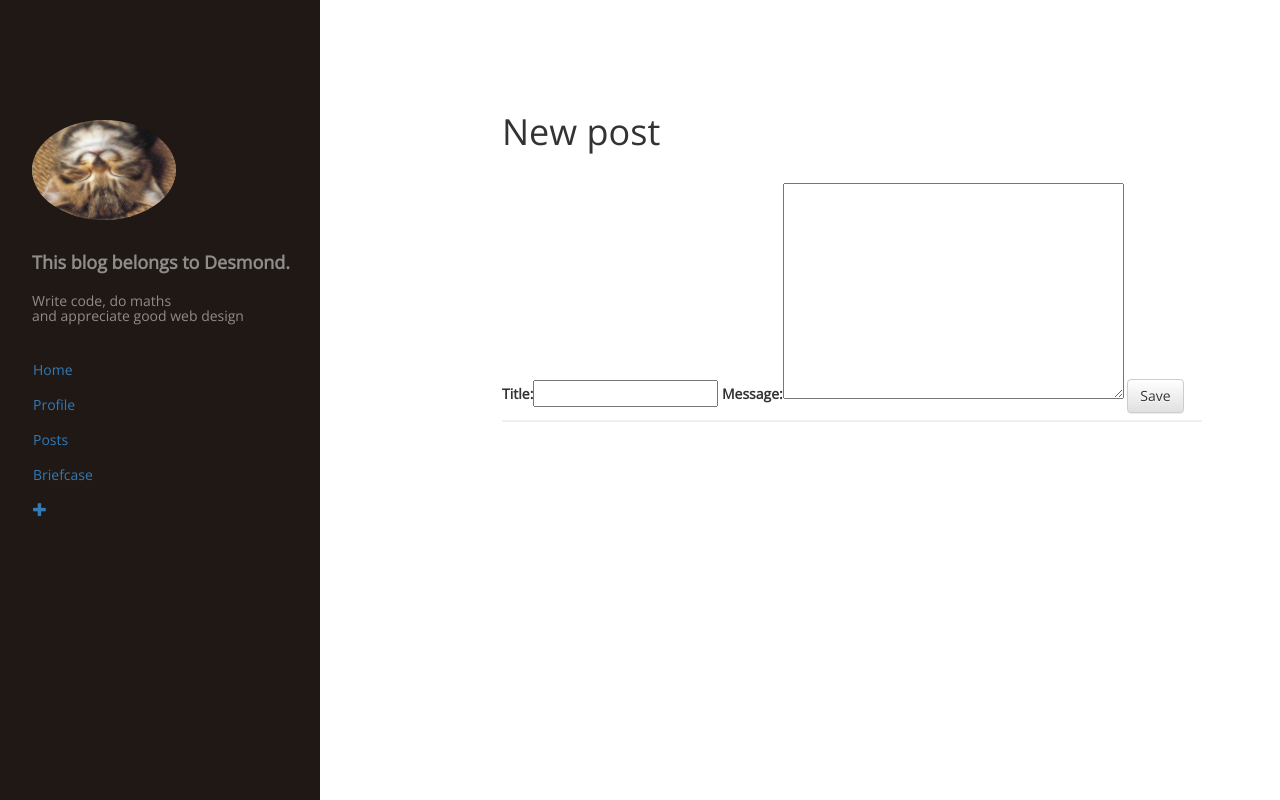
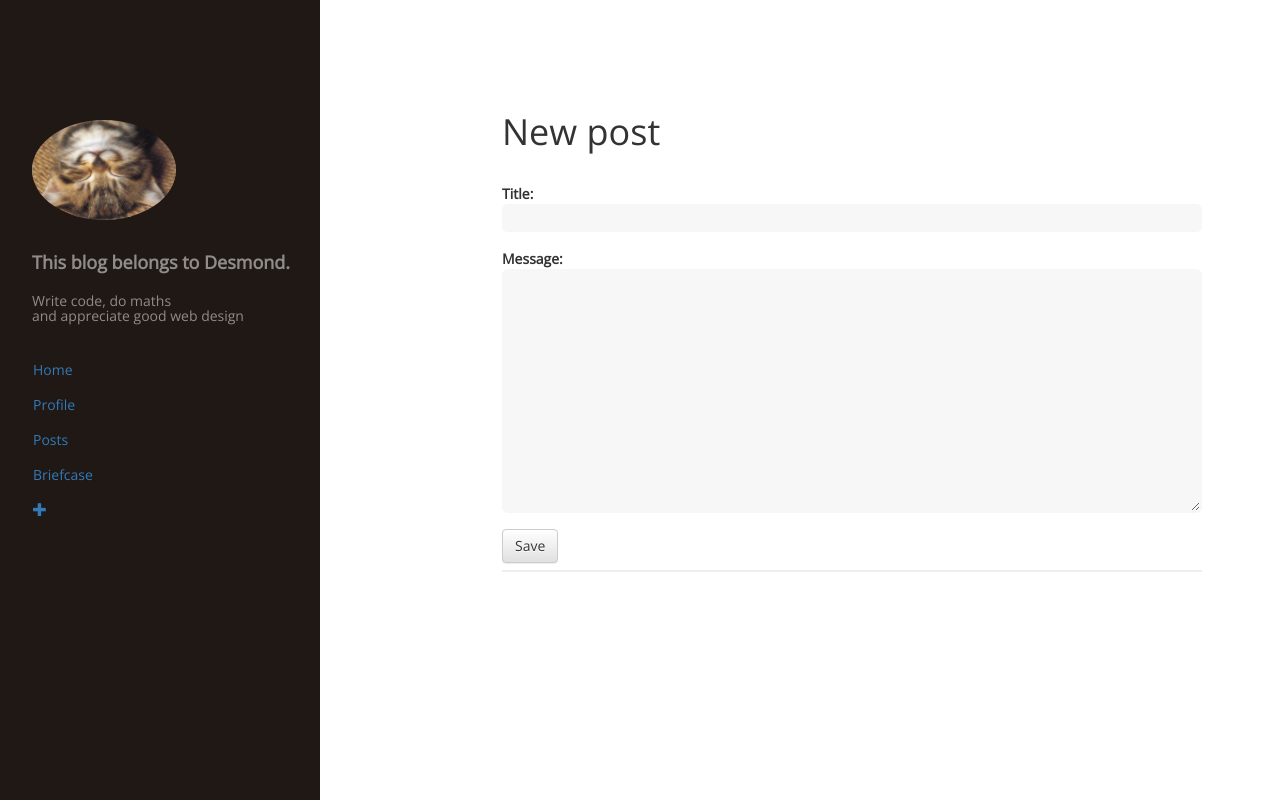
Before and after one commit to KnewYouWereTrouble/my_first_blog, a Django app: page /posts/new/ in a window 1280 px wide. Run offline with Django 3.2, Linux system fonts and the light colour scheme; some libraries are stand-ins or nearby versions.

Commit message:
fixed css

```diff
--- a/static/css/main.css
+++ b/static/css/main.css
@@ -76,11 +76,6 @@ section, summary, time, mark, audio, video {
 	margin-bottom : 3em;
 }
 
-.post .snippet{
-	max-height: 3em;
-	overflow:hidden;
-}
-
 .post h1{
 	margin-bottom: 0.3em;
 }
@@ -93,6 +88,37 @@ section, summary, time, mark, audio, video {
 	background-color: white;
 }
 
+.post p{
+	word-break: keep-all;
+}
+
 .post .written-by{
 	margin-top:3em;
 }
+
+.post-author-edit li{
+	display: inline-block;
+	margin-right: 1em;
+}
+
+.post-form input, textarea{
+	color: #a2a2a2;
+	font-size: 12pt;
+	font-weight: 400;
+	background: #f7f7f7;
+	border-radius: 0.35em;
+	border: solid 2px transparent;
+	outline: 0;
+	padding: 0 0.75em;
+	text-decoration: none;
+	width: 100%;
+	display:block;
+	padding: 0 0.75em;
+	margin-bottom: 1em;
+}
+
+.post-form textarea:focus, input:focus{
+	border-color: #49bf9d;
+}
+
+/* POSTS *//* POSTS *//* POSTS *//* POSTS */
```
